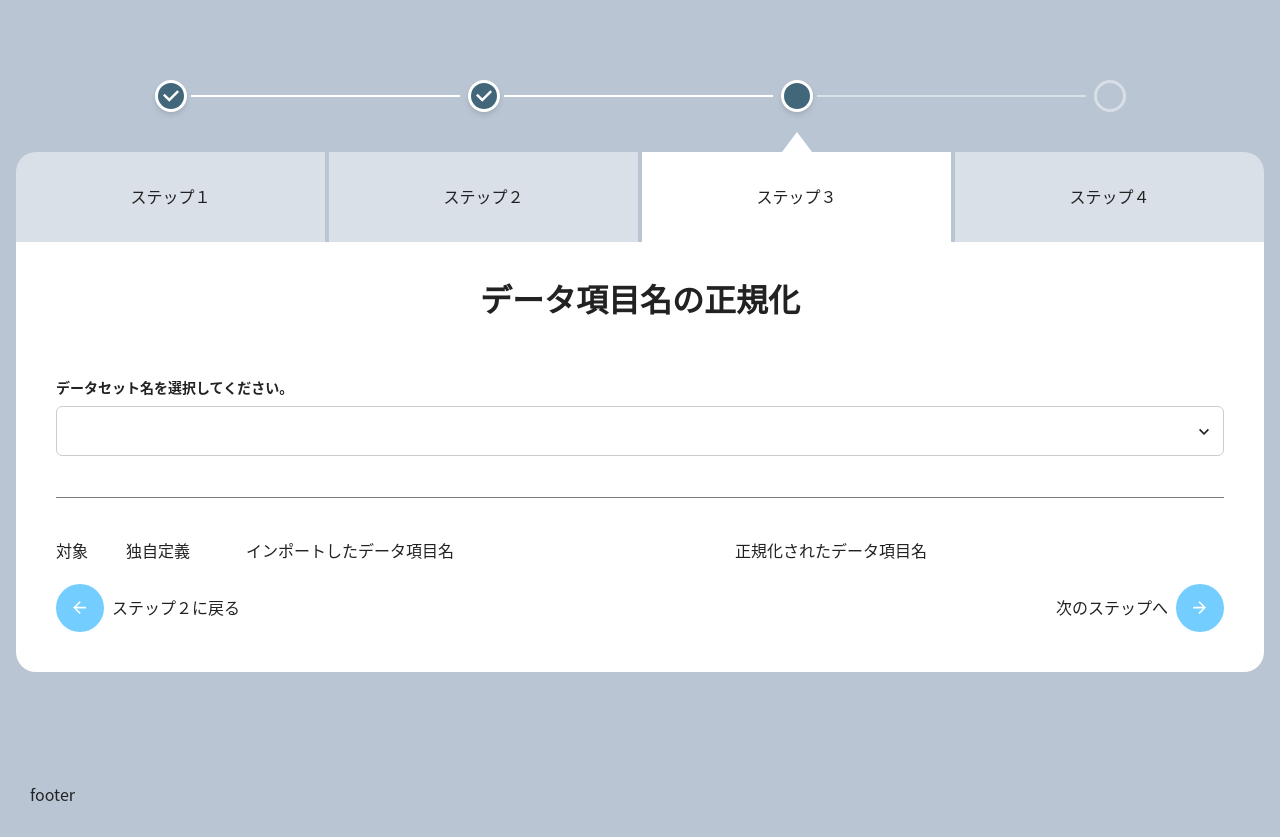
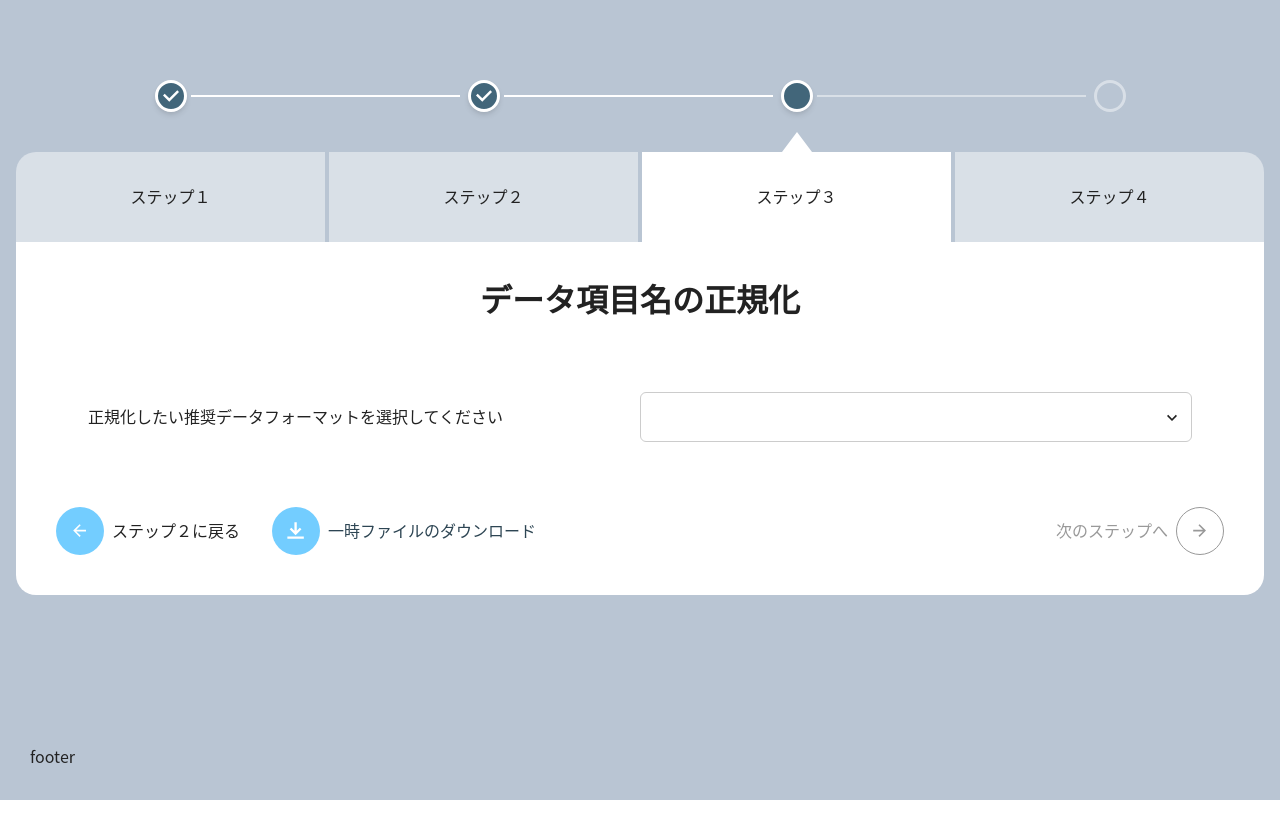
Before and after one commit to codeforjapan/OpenDataTools, a React (Create React App) app in the folder webclient/: page /1/normalize-label in a window 1280 px wide. After the commit the page ends 800 px from the top, so only its background shows below. Built offline with nearby package versions, Linux system fonts and the light colour scheme.

Commit message:
normalize-label画面のスタイルを調整

```diff
--- a/webclient/src/components/Editor/NormalizeDatasetItemLabel.tsx
+++ b/webclient/src/components/Editor/NormalizeDatasetItemLabel.tsx
@@ -1,4 +1,4 @@
-import { Grid, GridItem } from '@chakra-ui/react';
+import { Box, Flex, Text } from '@chakra-ui/react';
 import { FC, useEffect, useMemo } from 'react';
 import { useRecoilState } from 'recoil';
 import { datasetItemAtom } from '../../stores/dataset';
@@ -29,10 +29,7 @@ export const NormalizeDatasetItemLabel: FC<Params> = ({ datasetUid, itemUid }) =
     return;
   };
 
-  const handleOriginalCheck = () => {
-    // 独自定義かどうかの選択処理
-    // 独自定義の場合はrowLabelをそのままnormalizedLabelにいれる
-  };
+  const isLabelOriginal = false; //TODO: 独自定義かどうかチェックする
 
   const handleSelect = (v: string) => {
     if (!item) return;
@@ -49,30 +46,42 @@ export const NormalizeDatasetItemLabel: FC<Params> = ({ datasetUid, itemUid }) =
   }, []);
 
   return (
-    <Grid gridTemplateColumns="70px 120px 1fr 1fr" mb={2}>
-      <GridItem>
+    <Flex
+      alignItems="center"
+      justifyContent="space-between"
+      py={4}
+      borderTop="1px solid"
+      borderColor="icon.disabled"
+    >
+      <Box flex="1 1 40%">
         <OstCheckbox
           defaultChecked={item?.isActive}
           onChange={() => {
             handleIsActiveCheck();
           }}
-        />
-      </GridItem>
-      <GridItem>
-        <OstCheckbox
-          onChange={() => {
-            handleOriginalCheck();
-          }}
-        />
-      </GridItem>
-      <GridItem>{item?.rowLabel}</GridItem>
-      <GridItem>
+        >
+          {item?.rowLabel}
+        </OstCheckbox>
+      </Box>
+      <Flex flex="1 1 60%">
+        <Box p={4}>
+          <Text
+            px={4}
+            py={2}
+            bg={isLabelOriginal ? 'information.bg.alert' : 'information.bg.disabled'}
+            borderRadius="3em"
+            whiteSpace="nowrap"
+            cursor="default"
+          >
+            {isLabelOriginal ? '項目名を選択' : '一致しました'}
+          </Text>
+        </Box>
         <OstSelect
           value={item?.normalizedLabel || ''}
           onChange={(e) => handleSelect(e.target.value)}
           options={selectOptions}
         />
-      </GridItem>
-    </Grid>
+      </Flex>
+    </Flex>
   );
 };
--- a/webclient/src/features/normalize-label/routes/NormalizeLabel.tsx
+++ b/webclient/src/features/normalize-label/routes/NormalizeLabel.tsx
@@ -1,12 +1,13 @@
-import { Avatar, Box, Divider, Flex, Grid, GridItem } from '@chakra-ui/react';
-import { FC } from 'react';
+import { FC, useState } from 'react';
+import { Avatar, Box, Flex, Text, Spinner } from '@chakra-ui/react';
+import { ArrowBackIcon, ArrowForwardIcon, DownloadIcon, InfoOutlineIcon } from '@chakra-ui/icons';
 import { useParams } from 'react-router-dom';
 import { useRecoilValue } from 'recoil';
 import { NormalizeDatasetItemLabel } from '../../../components/Editor';
 import { StepLayout } from '../../../components/Layout';
 import { OstNavLink } from '../../../components/Elements/OstLink';
 import { OstSelect } from '../../../components/Elements/OstSelect';
-import { ArrowBackIcon, ArrowForwardIcon } from '@chakra-ui/icons';
+import { OstButton } from '../../../components/Elements/OstButton';
 import { datasetItemUidListAtom } from '../../../stores/dataset';
 
 export const NormalizeLabel: FC = () => {
@@ -14,42 +15,111 @@ export const NormalizeLabel: FC = () => {
   const datasetItemUidList = useRecoilValue(
     datasetItemUidListAtom({ datasetUid: String(dataset_uid) })
   );
+  const [isFormatSelected, setIsFormatSelected] = useState<boolean>(false); //TODO: 確認終了のステータスを監視する
+  const isCheckFinished = true; //TODO: 確認終了のステータスを監視する
 
   return (
-    <StepLayout pageTitle="項目名の正規化" headingText="データ項目名の正規化" uid={dataset_uid}>
-      <Box my={4}>
+    <StepLayout
+      pageTitle="データ項目名の正規化"
+      headingText="データ項目名の正規化"
+      uid={dataset_uid}
+    >
+      <Flex
+        alignItems="center"
+        p={8}
+        mb={4}
+        borderRadius={20}
+        bg={isFormatSelected ? 'information.bg.disabled' : 'information.bg.active'}
+      >
+        <Box flex="0 0 50%" pr={8}>
+          <Text>正規化したい推奨データフォーマットを選択してください</Text>
+        </Box>
+        <Box flex="0 0 50%">
           <OstSelect
-          label="データセット名を選択してください。"
-          options={[{ label: '公共施設一覧', value: 'public-facility' }]}
+            options={[
+              { label: 'フォーマットを選択', value: '' },
+              { label: '公共施設一覧', value: 'public-facility' },
+            ]}
+            changeValue={() => setIsFormatSelected(true)}
           />
         </Box>
-      <Divider my={10} borderColor="black" />
-      <Grid gridTemplateColumns="70px 120px 1fr 1fr" mb={5}>
-        <GridItem>対象</GridItem>
-        <GridItem>独自定義</GridItem>
-        <GridItem>インポートしたデータ項目名</GridItem>
-        <GridItem>正規化されたデータ項目名</GridItem>
-      </Grid>
+      </Flex>
 
-      {datasetItemUidList.map((uid) => (
+      {isFormatSelected && (
+        <>
+          <Flex
+            alignItems="center"
+            px={6}
+            py={4}
+            mb={10}
+            bg={isCheckFinished ? 'information.bg.alert' : 'information.bg.active'}
+            borderRadius={8}
+          >
+            {isCheckFinished ? (
+              <>
+                <InfoOutlineIcon />
+                <Text ml={6}>
+                  推奨データフォーマットの項目名と一致した項目はチェック済みです。
+                  <br />
+                  未チェックの項目で正規化できる項目があれば、チェックを入れ正規化する対象項目を選択してください。
+                </Text>
+              </>
+            ) : (
+              <>
+                <Spinner />
+                <Text ml={6}>推奨データフォーマットと照合しています</Text>
+              </>
+            )}
+          </Flex>
+          {isCheckFinished &&
+            datasetItemUidList.map((uid) => (
               <NormalizeDatasetItemLabel datasetUid={String(dataset_uid)} itemUid={uid} key={uid} />
             ))}
+        </>
+      )}
 
-      <Flex mt={4} justifyContent="space-between">
+      <Box mt={8}>
+        {isFormatSelected && isCheckFinished && (
+          <Flex justifyContent="flex-end">
+            <Text
+              display="inline-block"
+              bg="information.bg.active"
+              borderRadius="3em"
+              px={8}
+              py={2}
+            >
+              次のステップでは各項目ごとのデータ修正を行います
+            </Text>
+          </Flex>
+        )}
+        <Flex mt={8} justifyContent="space-between">
+          <Flex flexWrap="wrap">
             <OstNavLink
               to={`/${dataset_uid}/auto-convert`}
               iconLeft={<Avatar size="md" p="12px" icon={<ArrowBackIcon />} />}
+              mr={8}
             >
               ステップ２に戻る
             </OstNavLink>
+            {isCheckFinished && (
+              <OstButton
+                view="skeleton"
+                size="L"
+                icon={<Avatar bg="bg.active" size="md" p="12px" icon={<DownloadIcon />} />}
+              >
+                一時ファイルのダウンロード
+              </OstButton>
+            )}
+          </Flex>
           <OstNavLink
             to={`/${dataset_uid}/data-editor`}
-          isDisabled={false}
+            isDisabled={!isFormatSelected || !isCheckFinished}
             iconRight={<Avatar size="md" p="12px" icon={<ArrowForwardIcon />} />}
           >
             次のステップへ
           </OstNavLink>
         </Flex>
+      </Box>
     </StepLayout>
   );
 };
```
Lines whose indentation alone changed are shown as unchanged.
